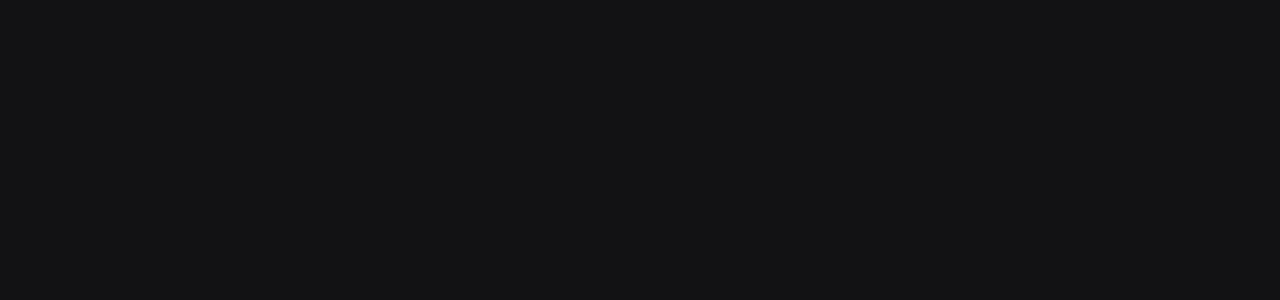
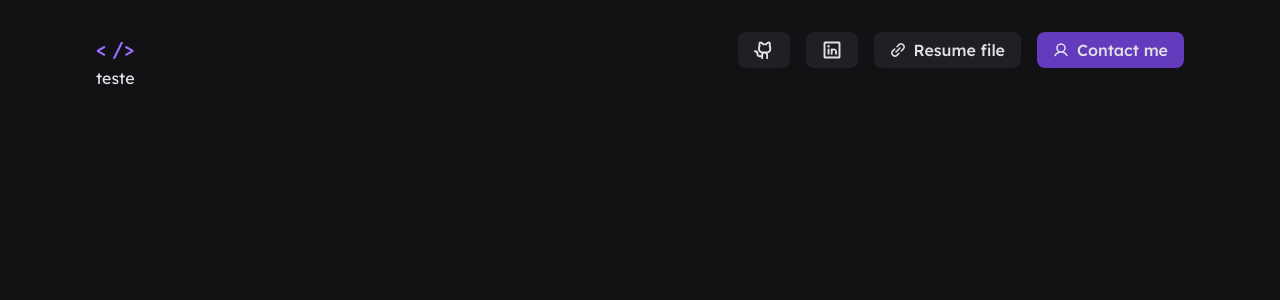
Before and after one commit to gitirana/portfolio, a React (Vite) app: page / in a window 1280 px wide. Shown: the top 300 px of the page. Built offline with nearby package versions, Linux system fonts and the light colour scheme.

Commit message:
create button components variants

```diff
--- a/index.html
+++ b/index.html
@@ -4,8 +4,9 @@
     <meta charset="UTF-8" />
     <link rel="preconnect" href="https://fonts.googleapis.com">
     <link rel="preconnect" href="https://fonts.gstatic.com" crossorigin>
-    <link rel="icon" type="image/svg+xml" href="" />
-    <link href="https://fonts.googleapis.com/css2?family=Lexend:wght@400;700&display=swap" rel="stylesheet">
+    <link href="https://fonts.googleapis.com/css2?family=Lexend:wght@400;500&display=swap" rel="stylesheet">
+    <link rel="icon" type="image/svg+xml" href="src/assets/logo.svg" />
+
     <meta name="viewport" content="width=device-width, initial-scale=1.0" />
     <title>Thayná Gitirana</title>
   </head>
--- a/package.json
+++ b/package.json
@@ -10,6 +10,7 @@
     "preview": "vite preview"
   },
   "dependencies": {
+    "@phosphor-icons/react": "^2.0.10",
     "react": "^18.2.0",
     "react-dom": "^18.2.0",
     "styled-components": "^6.0.0-rc.6"
--- a/src/App.tsx
+++ b/src/App.tsx
@@ -1,14 +1,16 @@
-import {ThemeProvider} from 'styled-components'
+import { ThemeProvider } from 'styled-components'
 
-import {defaultTheme} from './styles/themes/default'
-import {GlobalStyle} from './styles/global'
+import { defaultTheme } from './styles/themes/default'
+import { GlobalStyle } from './styles/global'
 
-function App() {
+import { Main } from './pages/Main/index'
+
+export function App() {
   return (
     <ThemeProvider theme={defaultTheme}>
+      <Main />
+
       <GlobalStyle />
     </ThemeProvider>
   )
 }
-
-export default App
--- /dev/null
+++ b/src/components/Button/index.tsx
@@ -0,0 +1,39 @@
+import { ButtonContainer } from './styles.ts'
+import {
+  LinkedinLogo,
+  GithubLogo,
+  LinkSimple,
+  User,
+  ArrowSquareOut,
+  EnvelopeSimple,
+} from '@phosphor-icons/react'
+
+interface ButtonProps {
+  type: 'primary' | 'secondary' | 'tertiary'
+  icon?: string
+  label?: string
+}
+
+export function ButtonWrapper({ type = 'primary', icon, label }: ButtonProps) {
+  return (
+    <>
+      <ButtonContainer typeColor={type}>
+        {icon &&
+          (icon === 'linkedin' ? (
+            <LinkedinLogo weight="bold" size={20} />
+          ) : icon === 'github' ? (
+            <GithubLogo weight="bold" size={20} />
+          ) : icon === 'url' ? (
+            <LinkSimple weight="bold" />
+          ) : icon === 'user' ? (
+            <User weight="bold" />
+          ) : icon === 'out' ? (
+            <ArrowSquareOut weight="bold" />
+          ) : (
+            <EnvelopeSimple weight="bold" size={20} />
+          ))}{' '}
+        {label}
+      </ButtonContainer>
+    </>
+  )
+}
--- /dev/null
+++ b/src/components/Button/styles.ts
@@ -0,0 +1,25 @@
+import styled from 'styled-components'
+
+const TYPE_COLORS = {
+  primary: 'violet-300',
+  secondary: 'gray-800',
+  tertiary: 'gray-900',
+}
+
+interface TypeProps {
+  typeColor: keyof typeof TYPE_COLORS
+}
+
+export const ButtonContainer = styled.button<TypeProps>`
+  padding: 0.5rem 1rem;
+  background: ${(props) => props.theme[TYPE_COLORS[props.typeColor]]};
+  border: 0;
+  border-radius: 8px;
+  color: ${(props) => props.theme['gray-100']};
+  font-weight: 500;
+  display: flex;
+  align-items: center;
+  gap: 0.5rem;
+
+  cursor: pointer;
+`
--- /dev/null
+++ b/src/components/Header/index.tsx
@@ -0,0 +1,19 @@
+import { HeaderContainer, ButtonsWrapper } from './styles.ts'
+import { ButtonWrapper } from '../Button/index'
+
+export function Header() {
+  return (
+    <>
+      <HeaderContainer>
+        <img src="src/assets/logo.svg" alt="" />
+
+        <ButtonsWrapper>
+          <ButtonWrapper type="secondary" icon="github" />
+          <ButtonWrapper type="secondary" icon="linkedin" />
+          <ButtonWrapper type="secondary" icon="url" label="Resume file" />
+          <ButtonWrapper type="primary" icon="user" label="Contact me" />
+        </ButtonsWrapper>
+      </HeaderContainer>
+    </>
+  )
+}
--- /dev/null
+++ b/src/components/Header/styles.ts
@@ -0,0 +1,12 @@
+import styled from 'styled-components'
+
+export const HeaderContainer = styled.div`
+  display: flex;
+  align-items: center;
+  justify-content: space-between;
+`
+export const ButtonsWrapper = styled.div`
+  display: flex;
+  align-items: center;
+  gap: 1rem;
+`
--- a/src/main.tsx
+++ b/src/main.tsx
@@ -1,6 +1,6 @@
 import React from 'react'
 import ReactDOM from 'react-dom/client'
-import App from './App.tsx'
+import { App } from './App.tsx'
 
 ReactDOM.createRoot(document.getElementById('root') as HTMLElement).render(
   <React.StrictMode>
--- a/src/pages/Main/index.tsx
+++ b/src/pages/Main/index.tsx
@@ -0,0 +1,12 @@
+import { Header } from '../../components/Header/index'
+
+import { MainContainer } from './styles.ts'
+
+export function Main() {
+  return (
+    <MainContainer>
+      <Header />
+      teste
+    </MainContainer>
+  )
+}
--- /dev/null
+++ b/src/pages/Main/styles.ts
@@ -0,0 +1,11 @@
+import styled from 'styled-components'
+
+export const MainContainer = styled.div`
+  max-width: 70rem;
+  margin: 2rem auto;
+  padding: 0 1rem;
+
+  display: grid;
+  grid-template-columns: 1fr;
+  align-items: flex-start;
+`
--- a/src/styles/global.ts
+++ b/src/styles/global.ts
@@ -4,7 +4,7 @@
   * {
     margin: 0;
     padding: 0;
-    box-sizing: 0;
+    box-sizing: border-box;
   }
 
   body {
```
Also changed, not shown: src/assets/logo.svg (added), 1 other file (tests, documents, lock files or other folders). Lines whose indentation alone changed are shown as unchanged.
